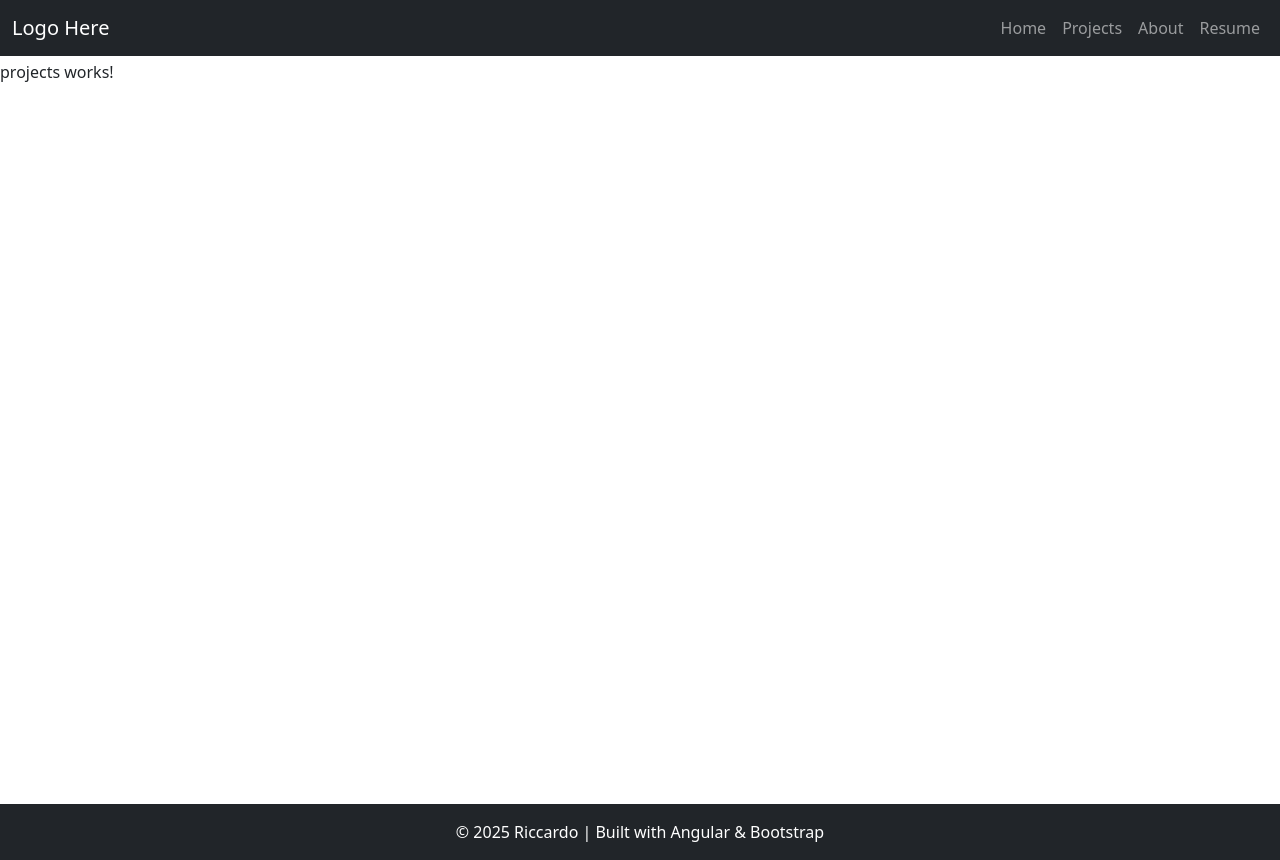
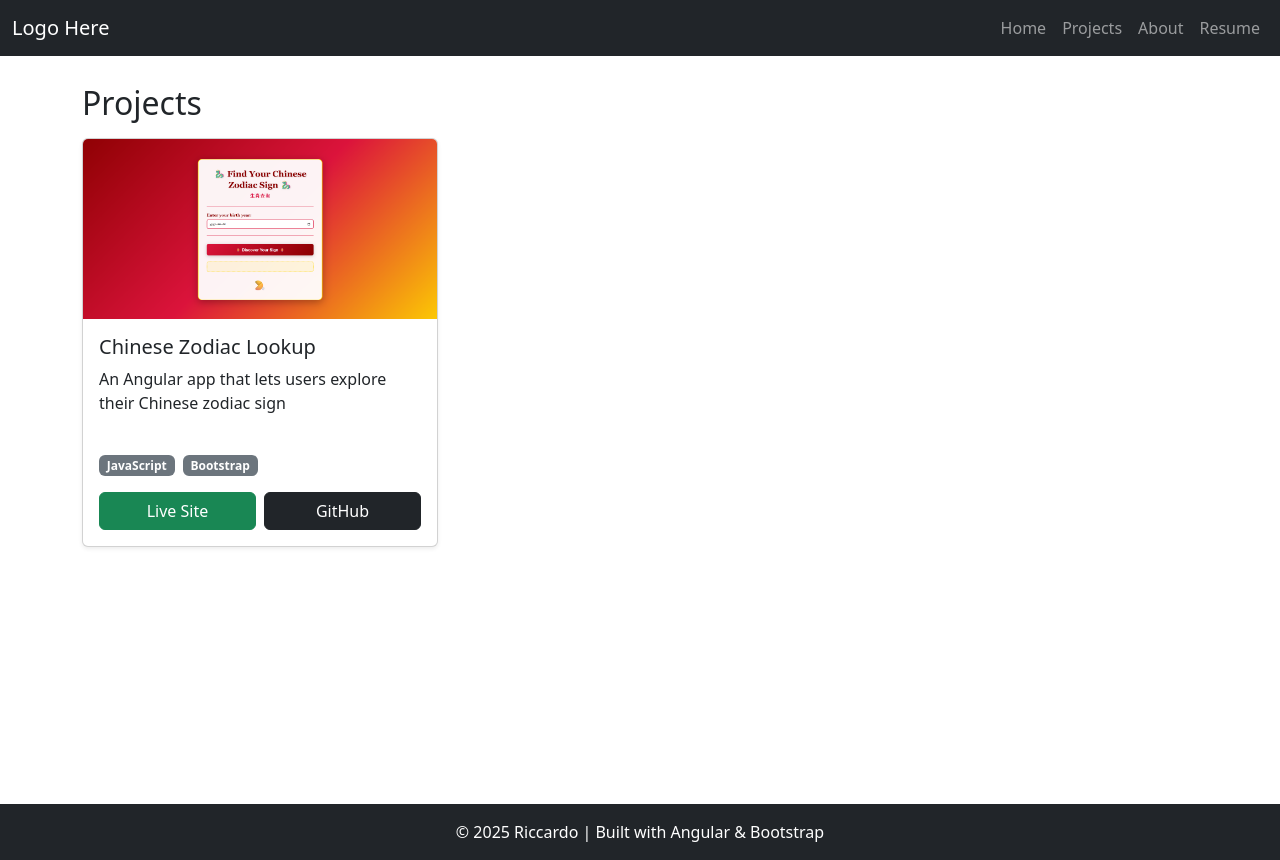
Before and after one commit to SirRicharod/portfolio, an Angular app: page /projects in a window 1280 px wide. Built offline with nearby package versions, Linux system fonts and the light colour scheme.

Commit message:
updated angular.json to use src folder instead of public. Setup projects page using json file for easier scalability and better workflow. Added first project (zodiac) to projects page.

```diff
--- a/angular.json
+++ b/angular.json
@@ -19,10 +19,8 @@
             "browser": "src/main.ts",
             "tsConfig": "tsconfig.app.json",
             "assets": [
-              {
-                "glob": "**/*",
-                "input": "public"
-              }
+              "src/favicon.ico",
+              "src/assets"
             ],
           "styles": [
             "src/styles.css"
--- a/src/app/app.config.ts
+++ b/src/app/app.config.ts
@@ -1,11 +1,13 @@
 import { ApplicationConfig, provideBrowserGlobalErrorListeners } from '@angular/core';
 import { provideRouter } from '@angular/router';
+import { provideHttpClient } from '@angular/common/http';
 
 import { routes } from './app.routes';
 
 export const appConfig: ApplicationConfig = {
   providers: [
     provideBrowserGlobalErrorListeners(),
-    provideRouter(routes)
+    provideRouter(routes),
+    provideHttpClient()
   ]
 };
--- a/src/app/pages/projects/projects.css
+++ b/src/app/pages/projects/projects.css
@@ -0,0 +1,16 @@
+.card-img-top {
+  object-fit: cover;
+  height: 180px;
+}
+
+.badge {
+  font-size: 0.75rem;
+}
+
+.btn-success {
+  flex: 1;
+}
+
+.btn-dark {
+  flex: 1;
+}
--- a/src/app/pages/projects/projects.html
+++ b/src/app/pages/projects/projects.html
@@ -1 +1,48 @@
-<p>projects works!</p>
+<div class="container my-4">
+  <h2 class="mb-3">Projects</h2>
+
+  @if (loading()) {
+    <div class="text-muted">Loading projects…</div>
+  }
+
+  @if (error()) {
+    <div class="alert alert-danger">{{ error() }}</div>
+  }
+
+  @if (!loading() && !error()) {
+    <div class="row">
+      @for (project of projects(); track project.title) {
+        <div class="col-md-4">
+          <div class="card mb-4 h-100 shadow-sm">
+            <img [src]="project.image" class="card-img-top" alt="{{ project.title }}">
+            <div class="card-body d-flex flex-column">
+              <h5 class="card-title">{{ project.title }}</h5>
+              <p class="card-text">{{ project.description }}</p>
+
+              @if (project.tags?.length) {
+                <div class="mt-auto d-flex gap-2 flex-wrap">
+                  @for (tag of project.tags; track tag) {
+                    <span class="badge bg-secondary">{{ tag }}</span>
+                  }
+                </div>
+              }
+
+              <div class="mt-3 d-flex gap-2">
+                @if (project.site) {
+                  <a [href]="project.site" target="_blank" rel="noopener noreferrer" class="btn btn-success">
+                    Live Site
+                  </a>
+                }
+                @if (project.github) {
+                  <a [href]="project.github" target="_blank" rel="noopener noreferrer" class="btn btn-dark">
+                    GitHub
+                  </a>
+                }
+              </div>
+            </div>
+          </div>
+        </div>
+      }
+    </div>
+  }
+</div>
--- a/src/app/pages/projects/projects.ts
+++ b/src/app/pages/projects/projects.ts
@@ -1,11 +1,45 @@
-import { Component } from '@angular/core';
+import { Component, OnInit, signal, inject, ChangeDetectionStrategy } from '@angular/core';
+import { CommonModule } from '@angular/common';
+import { HttpClient } from '@angular/common/http';
+
+interface Project {
+  title: string;
+  description: string;
+  image: string;
+  tags?: string[];
+  site?: string;
+  github?: string;
+}
 
 @Component({
   selector: 'app-projects',
-  imports: [],
+  imports: [CommonModule],
   templateUrl: './projects.html',
-  styleUrl: './projects.css',
+  styleUrls: ['./projects.css'],
+  changeDetection: ChangeDetectionStrategy.OnPush
 })
-export class Projects {
+export class Projects implements OnInit {
+  private http = inject(HttpClient);
 
+  projects = signal<Project[]>([]);
+  loading = signal(true);
+  error = signal('');
+
+  ngOnInit(): void {
+    this.http.get<Project[]>('assets/projects/projects.json').subscribe({
+      next: (data) => {
+        this.projects.set(data);
+        this.loading.set(false);
+      },
+      error: (err) => {
+        console.error('Failed to load projects:', err);
+        this.error.set('Failed to load projects.');
+        this.loading.set(false);
+      }
+    });
+  }
+
+  trackByTitle(_: number, p: Project) {
+    return p.title;
+  }
 }
--- /dev/null
+++ b/src/assets/projects/projects.json
@@ -0,0 +1,10 @@
+[
+  {
+    "title": "Chinese Zodiac Lookup",
+    "description": "An Angular app that lets users explore their Chinese zodiac sign",
+    "image": "assets/zodiac.png",
+    "tags": ["JavaScript", "Bootstrap"],
+    "site": "https://sirricharod-chinesezodiac.netlify.app",
+    "github": "https://github.com/SirRicharod/chinesezodiacs"
+  }
+]
```
Also changed, not shown: src/app/app.routes.ts (+5 -4 lines), src/assets/zodiac.png (added). Lines whose indentation alone changed are shown as unchanged.
